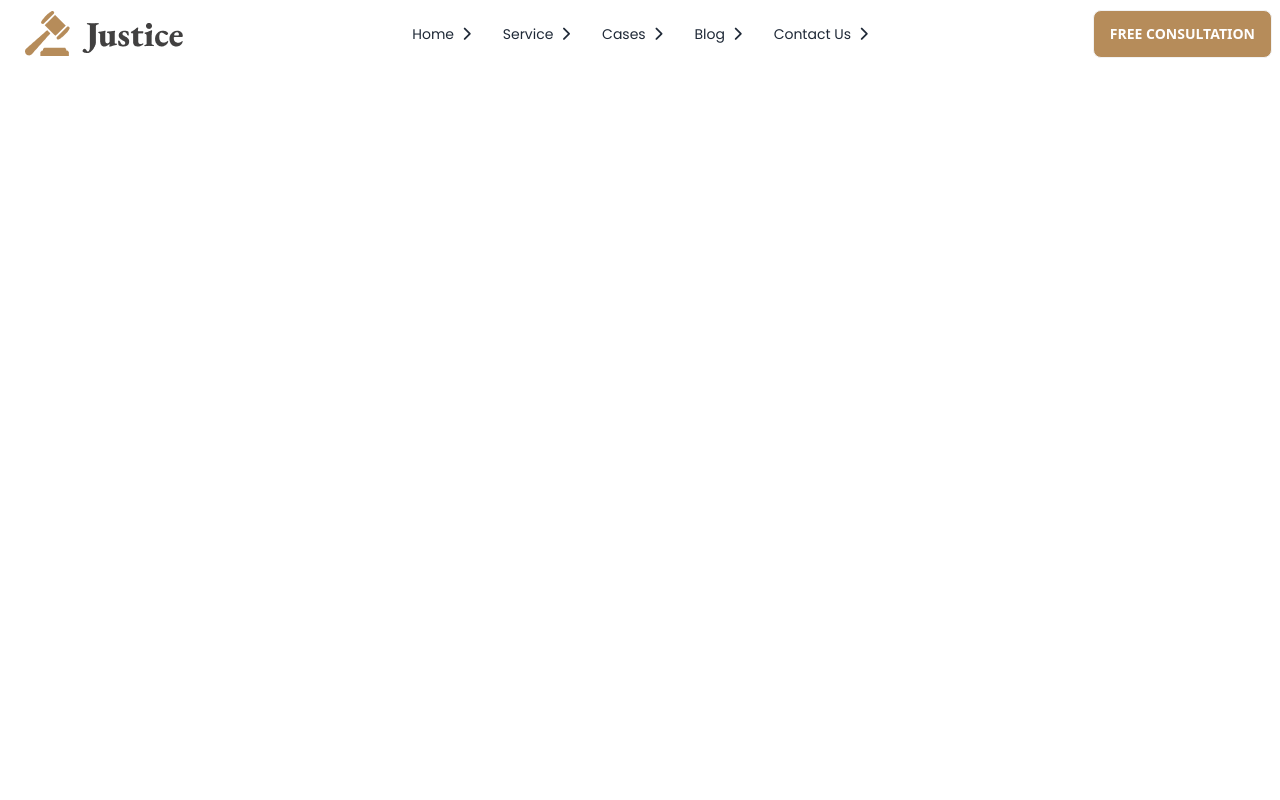
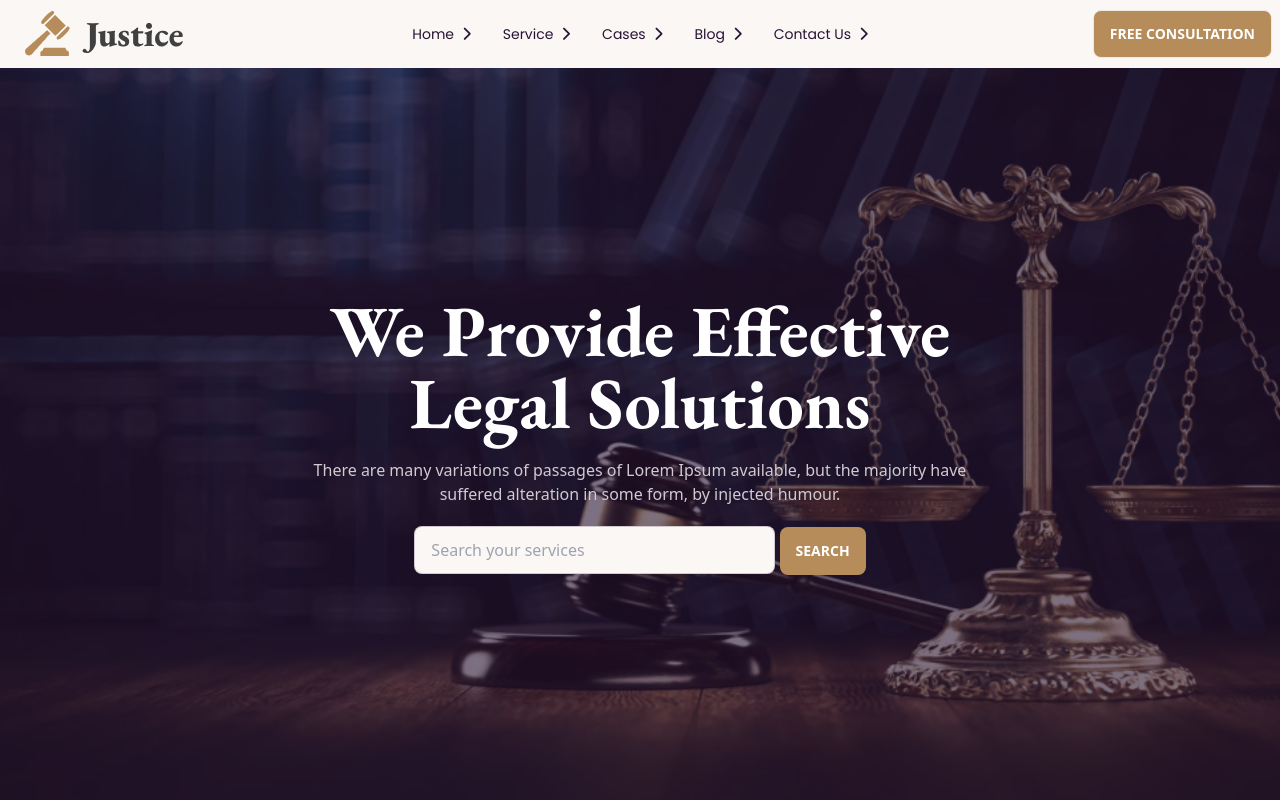
Before and after one commit to shakib2123/Legal-Solution-Web, a plain HTML site: page index.html in a window 1280 px wide. Drawn offline with nearby package versions, Linux system fonts and the light colour scheme.

Commit message:
banner section created

```diff
--- a/index.html
+++ b/index.html
@@ -1,5 +1,5 @@
 <!DOCTYPE html>
-<html lang="en" data-theme="light">
+<html lang="en" data-theme="cupcake">
   <head>
     <meta charset="UTF-8" />
     <meta name="viewport" content="width=device-width, initial-scale=1.0" />
@@ -28,6 +28,9 @@
     <script>
       tailwind.config = {
         theme: {
+          backgroundImage: {
+            "banner-bg": "url('./images/banner.png')",
+          },
           extend: {
             colors: {
               "color-primary": "#B68C5A",
@@ -48,6 +51,7 @@
   </head>
   <body>
     <header class="container mx-auto">
+      <!-- navbar section -->
       <nav class="navbar bg-base-100">
         <div class="navbar-start">
           <div class="dropdown">
@@ -112,9 +116,34 @@
           </ul>
         </div>
         <div class="navbar-end">
-          <a class="btn bg-color-primary text-white">Free Consultation</a>
+          <a class="btn bg-color-primary rounded-lg text-white"
+            >Free Consultation</a
+          >
         </div>
       </nav>
+      <!-- banner section -->
+      <div class="hero min-h-[calc(100vh-68px)] bg-banner-bg">
+        <div class="hero-overlay bg-opacity-60"></div>
+        <div class="hero-content text-center text-neutral-content">
+          <div class="max-w-2xl">
+            <h1 class="mb-5 text-white text-7xl font-garamond font-bold">
+              We Provide Effective Legal Solutions
+            </h1>
+            <p class="mb-5">
+              There are many variations of passages of Lorem Ipsum available,
+              but the majority have suffered alteration in some form, by
+              injected humour.
+            </p>
+            <input
+              class="input input-bordered pr-28 rounded-lg"
+              placeholder="Search your services"
+            />
+            <button class="btn bg-color-primary text-white border-0 rounded-lg">
+              Search
+            </button>
+          </div>
+        </div>
+      </div>
     </header>
   </body>
 </html>
```
